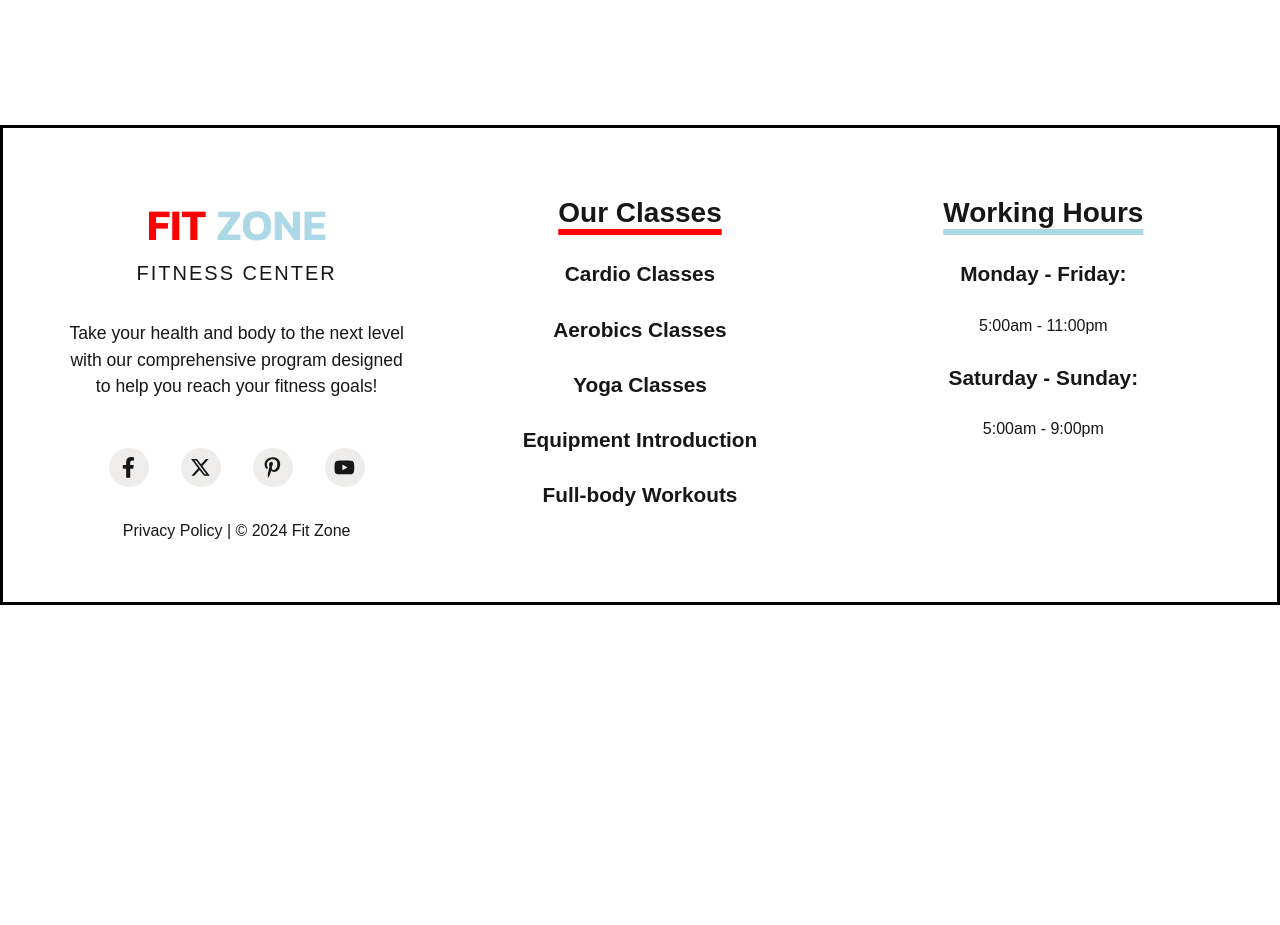
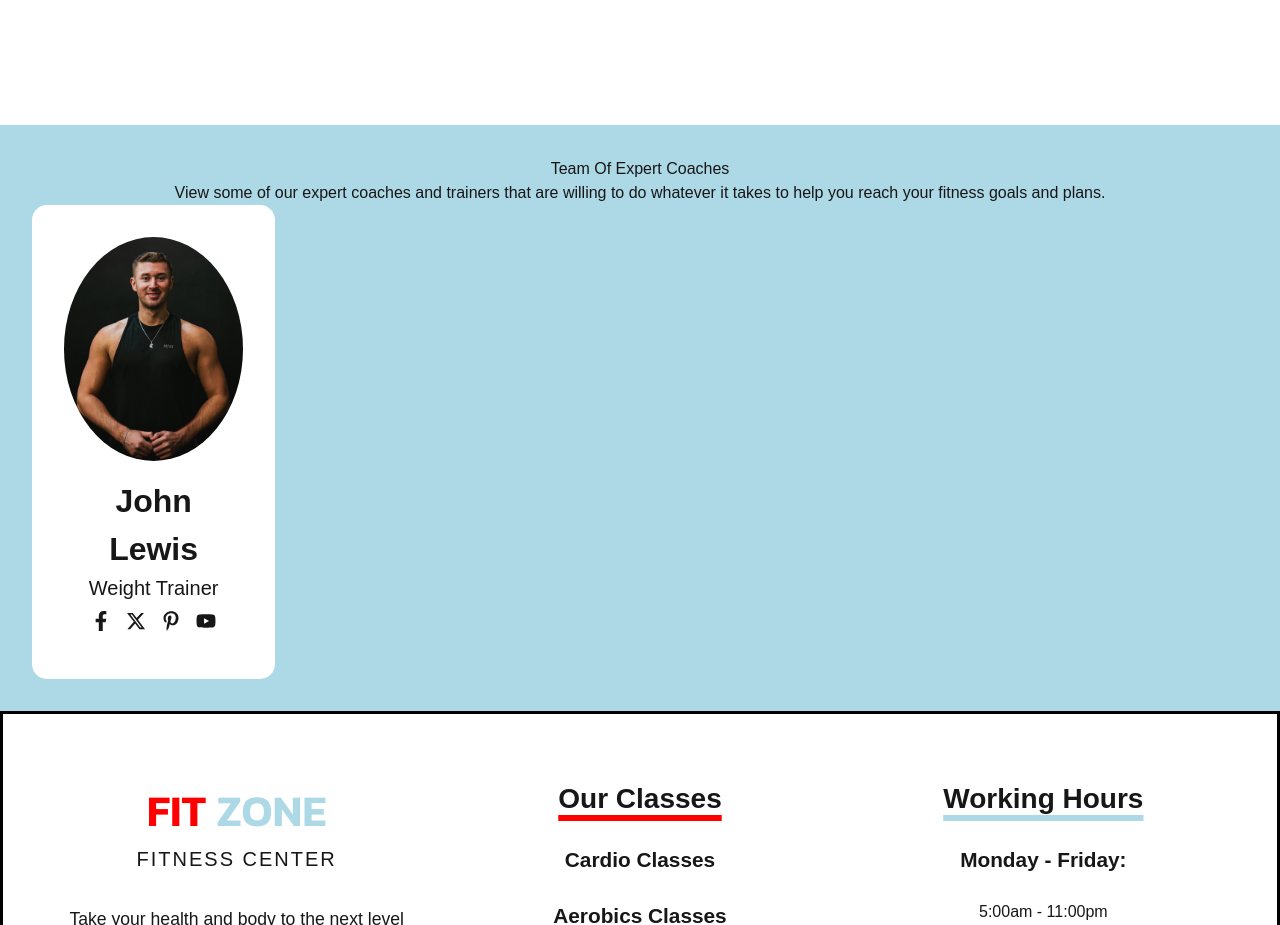
Before and after one commit to NMc0der/gym-website1, a Next.js app: page / in a window 1280 px wide. Shown: the part 2380-3305 px from the top of the page. Before the commit the page ends 2985 px from the top, so only its background shows below. Built offline with nearby package versions, Linux system fonts and the light colour scheme.

Commit message:
started coach section and added most of the content and partially worked on styling

```diff
--- /dev/null
+++ b/src/app/components/homeSection/coach.jsx
@@ -0,0 +1,35 @@
+import Image from "next/image";
+import { FaFacebookF } from "react-icons/fa";
+import { FaXTwitter } from "react-icons/fa6";
+import { FaPinterestP } from "react-icons/fa";
+import { FaYoutube } from "react-icons/fa";
+
+const Coach = ({ coachType, nameText, img }) => {
+  return (
+    <div className="coach-container">
+      <div className="coach-img-container">
+        <Image className="coach-img" src={img} alt="" />
+      </div>
+      <div className="coach-text">
+        <h3>{nameText}</h3>
+        <h4>{coachType}</h4>
+        <div className="coach-socials">
+          <div>
+            <FaFacebookF />
+          </div>
+          <div>
+            <FaXTwitter />
+          </div>
+          <div>
+            <FaPinterestP />
+          </div>
+          <div>
+            <FaYoutube />
+          </div>
+        </div>
+      </div>
+    </div>
+  );
+};
+
+export default Coach;
--- /dev/null
+++ b/src/app/components/homeSection/homeCoach.jsx
@@ -0,0 +1,25 @@
+import Coach from "./coach";
+// import weights1 from "@/app/assets/coach/sam-sabourin-PiFA6HIAfBA-unsplash.jpg";
+import weights1 from "@/app/assets/coach/samuel-girven-Ppua0I4VjqE-unsplash.jpg";
+const HomeCoach = () => {
+  return (
+    <div className="home-coach-container">
+      <div className="home-coach-text">
+        <h2>Team Of Expert Coaches</h2>
+        <p>
+          View some of our expert coaches and trainers that are willing to do
+          whatever it takes to help you reach your fitness goals and plans.
+        </p>
+      </div>
+      <div className="coaches">
+        <Coach
+          coachType={"Weight Trainer"}
+          nameText={"John Lewis"}
+          img={weights1}
+        />
+      </div>
+    </div>
+  );
+};
+
+export default HomeCoach;
--- a/src/app/home.scss
+++ b/src/app/home.scss
@@ -224,3 +224,39 @@
     min-width: 600px;
   }
 }
+
+// coaches section
+
+.home-coach-container {
+  background-color: $secondary-color;
+  text-align: center;
+  padding: 2rem;
+  .coach-container {
+    border-radius: 15px;
+    padding: 2rem;
+    background-color: white;
+    width: 20%;
+    // height: 20%;
+    .coach-img {
+      border-radius: 50%;
+      // border: 1px solid black;
+    }
+    .coach-text {
+      padding: 1rem;
+      h3 {
+        font-size: 2rem;
+        font-weight: 600;
+      }
+      h4 {
+        font-size: 1.25rem;
+      }
+      .coach-socials {
+        margin-top: 0.5rem;
+        display: flex;
+        justify-content: center;
+        gap: 15px;
+        font-size: 1.25rem;
+      }
+    }
+  }
+}
--- a/src/app/page.jsx
+++ b/src/app/page.jsx
@@ -4,12 +4,9 @@ import "./styles/global.scss";
 import "@/app/home.scss";
 import Button from "./components/button";
 
-import { GiStrong } from "react-icons/gi";
-import { CgGym } from "react-icons/cg";
-import { IoNutrition } from "react-icons/io5";
-import tourGuide from "./assets/jakob-owens-qkQwDvRqQY8-unsplash.jpg";
 import HomeHero from "./components/homeSection/homeHero";
 import HeroTour from "./components/homeSection/heroTour";
+import HomeCoach from "./components/homeSection/homeCoach";
 
 export default function Home() {
   return (
@@ -17,6 +14,7 @@ export default function Home() {
       <HomeHero />
 
       <HeroTour />
+      <HomeCoach />
     </div>
   );
 }
```
Also changed, not shown: src/app/assets/coach/sam-sabourin-PiFA6HIAfBA-unsplash.jpg (added), src/app/assets/coach/samuel-girven-Ppua0I4VjqE-unsplash.jpg (added).
